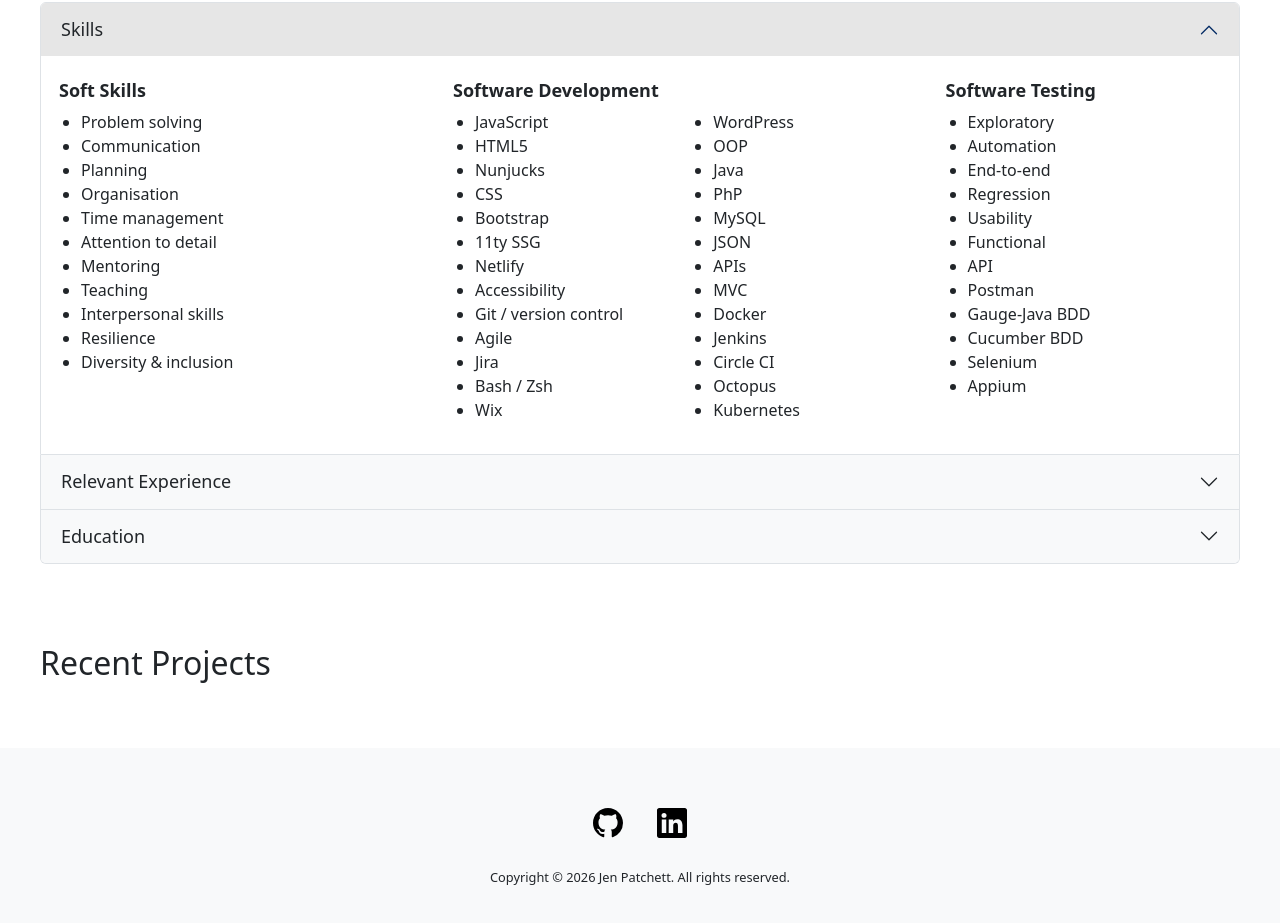
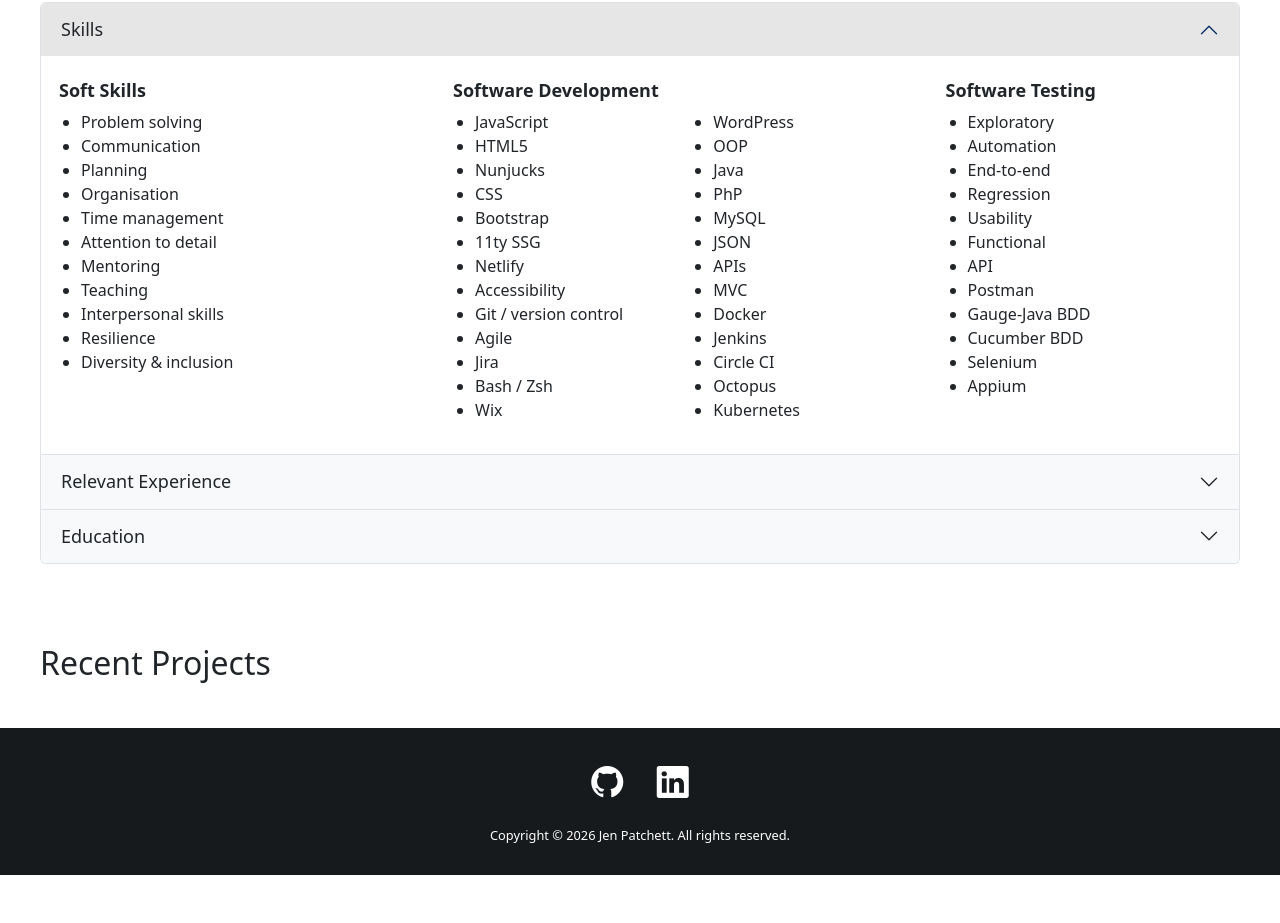
Before and after one commit to JenPatchett/portfolio-project, an Eleventy site: page src/index.njk in a window 1280 px wide. Shown: the part 1145-2068 px from the top of the page. After the commit the page ends 2020 px from the top, so only its background shows below. Built offline with nearby package versions, Linux system fonts and the light colour scheme; Eleventy itself is replaced by a stand-in of ours; files that its build step writes are made by us from their sources.

Commit message:
Update footer colours and BS icons

```diff
--- a/src/_includes/footer.njk
+++ b/src/_includes/footer.njk
@@ -1,5 +1,5 @@
 <footer>
-    <a href="https://github.com/JenPatchett" target="_blank"><img src="/images/github.svg" class="social-logo" alt="GitHub logo"></a>
-    <a href="https://www.linkedin.com/in/jenpatchett/" target="_blank"><img src="/images/linkedin.svg" class="social-logo" alt="LinkedIn logo"></a>
+    <a href="https://github.com/JenPatchett" target="_blank"><i class="bi bi-github social-logo" alt="GitHub logo"></i></a>
+    <a href="https://www.linkedin.com/in/jenpatchett/" target="_blank"><i class="bi bi-linkedin social-logo"></i></a>
     <p>Copyright &copy {% year %} Jen Patchett. All rights reserved.</p>
 </footer>
--- a/src/_includes/header.njk
+++ b/src/_includes/header.njk
@@ -39,8 +39,8 @@
                     </form> #}
 
                     <div class="nav-social-links">
-                        <a href="https://github.com/JenPatchett" target="_blank"><i class="bi bi-facebook social-logo" style="color: #fff; font-size: 1.6rem;"></i></a>
-                        <a href="https://www.linkedin.com/in/jenpatchett/" target="_blank"><i class="bi bi-instagram social-logo" style="color: #fff; font-size: 1.6rem;"></i></a>
+                        <a href="https://github.com/JenPatchett" target="_blank"><i class="bi bi-github social-logo" style="color: #fff; font-size: 1.6rem;"></i></a>
+                        <a href="https://www.linkedin.com/in/jenpatchett/" target="_blank"><i class="bi bi-linkedin social-logo" style="color: #fff; font-size: 1.6rem;"></i></a>
                     </div>
                 </div>
             </div>
--- a/src/styles.css
+++ b/src/styles.css
@@ -12,17 +12,8 @@
 	background-color: #171a1c;
 }
 
-nav a {
-	color: #ffffff;
-}
-
 .nav-container {
 	padding: 0 30px;
-}
-
-.nav-social-links {
-	text-align: center;
-	margin-top: 20px;
 }
 
 .offcanvas {
@@ -41,6 +32,11 @@
 	border-radius: 50%;
 	background-color: #F8F9FA;
 	margin-right: 10px;
+}
+
+.nav-social-links {
+	text-align: center;
+	margin-top: 20px;
 }
 
 #search-input,
@@ -298,17 +294,23 @@
 /* FOOTER */
 
 footer {
-	margin: 50px 0 0 0;
+	margin: 30px 0 0 0;
 	padding: 30px 0;
 	width: 100%;
-	background-color: #F8F9FA;
+	background-color: #171a1c;
 	font-size: 0.8em;
+	color: #ffffff;
 	text-align: center;
 }
 
+footer p {
+	margin: 20px 0 0 0;
+}
+
 .social-logo {
-	width: 30px;
-	margin: 30px 15px;
+	margin: 0 15px;
+	color: #ffffff;
+	font-size: 2rem;
 }
 
 
```
